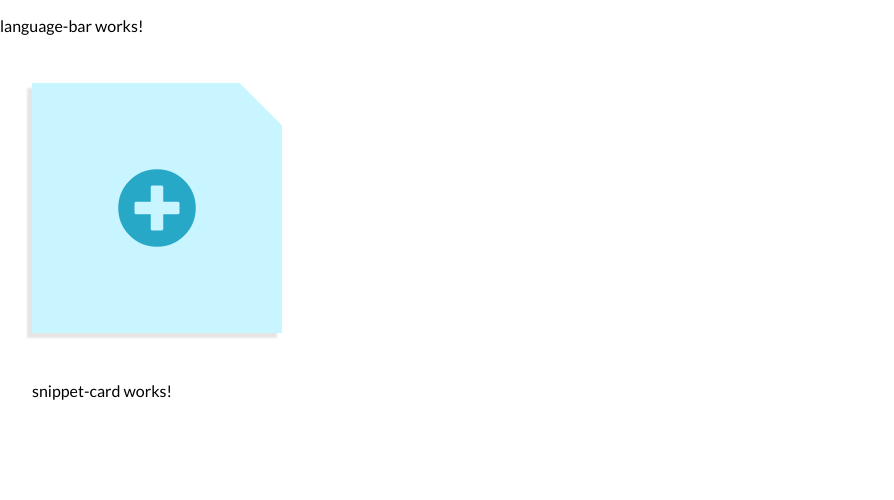
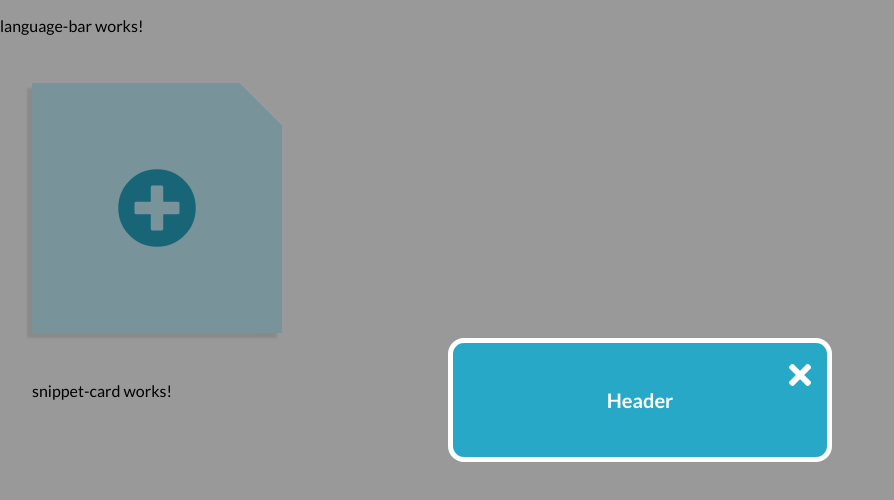
Before and after one commit to eponce19/angular-snippets-app, an Angular app: page / in a window 1280 px wide. Shown: the top 500 px of the page, without its empty margins (0-894 px from the left). Built offline with nearby package versions, Linux system fonts and the light colour scheme.

Commit message:
Add modal window

```diff
--- a/src/app/app.module.ts
+++ b/src/app/app.module.ts
@@ -8,6 +8,8 @@ import { HomeControllerComponent } from './home-controller/home-controller.compo
 import { LanguageBarComponent } from './language-bar/language-bar.component';
 import { SnippetCardComponent } from './snippet-card/snippet-card.component';
 import { SnippetAdderComponent } from './snippet-adder/snippet-adder.component';
+
+import { UtilityComponentModule } from './utility-component/utility-component.module';
 
 @NgModule({
   declarations: [
@@ -20,7 +22,8 @@ import { SnippetAdderComponent } from './snippet-adder/snippet-adder.component';
   imports: [
     BrowserModule,
     FlexLayoutModule,
-    AppRoutingModule
+    AppRoutingModule,
+    UtilityComponentModule
   ],
   providers: [],
   bootstrap: [AppComponent]
--- a/src/app/snippet-adder/snippet-adder.component.html
+++ b/src/app/snippet-adder/snippet-adder.component.html
@@ -3,3 +3,4 @@
     <i class="fa fa-plus-circle fa-5x"></i>
   </div>
 </div>
+<app-modal-window></app-modal-window>
--- /dev/null
+++ b/src/app/utility-component/modal-window/modal-window.component.html
@@ -0,0 +1,13 @@
+<div id="modal-bg" fxLayout="row" fxLayoutAlign="center center" fxFill>
+  <div id="modal-body" fxLayout="column" fxLayoutAlign="space-around">
+    <div id="close-button">
+      <i class="fas fa-times fa-2x"></i>
+    </div>
+    <div id="header" fxLayoutAlign="center end">
+      <h1>Header</h1>
+    </div>
+    <div id="body" fxLayoutAlign="stretch">
+      <ng-content></ng-content>
+    </div>
+  </div>
+</div>
--- /dev/null
+++ b/src/app/utility-component/modal-window/modal-window.component.scss
@@ -0,0 +1,38 @@
+@import "../../../styles/styles.scss";
+
+h1{
+  font-family: $font-family-header;
+  font-size: $font-size-lg;
+  color: $color-base;
+}
+
+#modal-bg {
+  position: fixed;
+  top: 0;
+  left: 0;
+  z-index:10 !important;
+  overflow: hidden;
+  background-color: rgba(0, 0, 0, 0.4)
+}
+
+#modal-body {
+  position: relative;
+  margin: 3em;
+  min-width: 30%;
+  overflow-x: hidden;
+  overflow-y: auto;
+  background-color: $color-primary;
+  padding: 2em;
+  color: $color-base;
+  border: 0.35em solid $color-base;
+  @include border-radius(1em);
+}
+
+#close-button{
+  z-index: 10;
+  position: absolute;
+  top: 0;
+  right: 0;
+  margin: 1em;
+  cursor: pointer;
+}
--- /dev/null
+++ b/src/app/utility-component/modal-window/modal-window.component.ts
@@ -0,0 +1,15 @@
+import { Component, OnInit } from '@angular/core';
+
+@Component({
+  selector: 'app-modal-window',
+  templateUrl: './modal-window.component.html',
+  styleUrls: ['./modal-window.component.scss']
+})
+export class ModalWindowComponent implements OnInit {
+
+  constructor() { }
+
+  ngOnInit() {
+  }
+
+}
--- a/src/styles/_mixins.scss
+++ b/src/styles/_mixins.scss
@@ -14,3 +14,9 @@
   -moz-box-shadow: rgba(0, 0, 0, 0.1) -5px 5px 2px;
   box-shadow: rgba(0, 0, 0, 0.1) -5px 5px 2px;
 }
+
+@mixin border-radius($size){
+  -moz-border-radius: $size;
+  -webkit-border-radius: $size;
+  border-radius: $size;
+}
```
Also changed, not shown: src/app/utility-component/utility-component.module.ts (added, +17 -0 lines), 1 other file (tests, documents, lock files or other folders).
